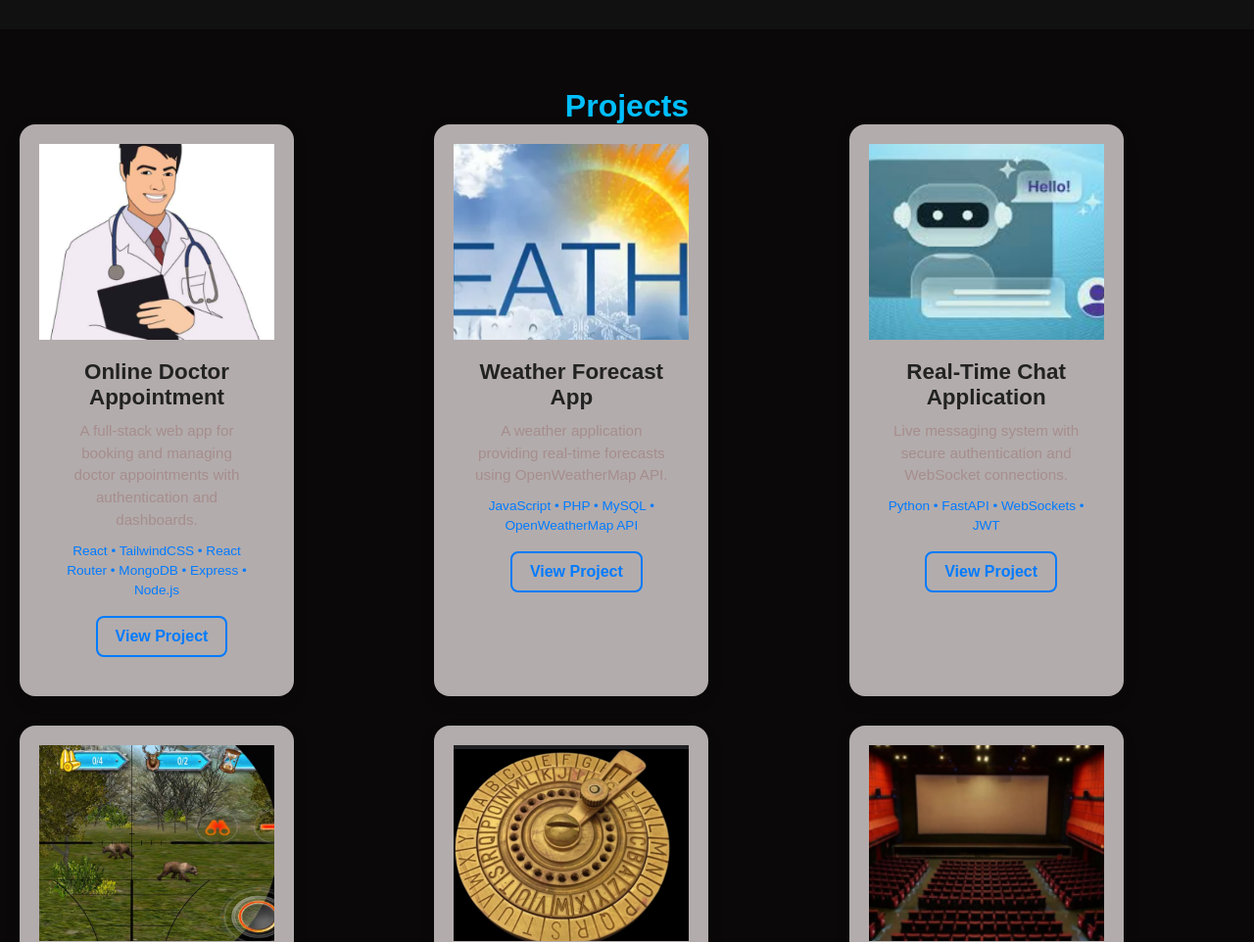
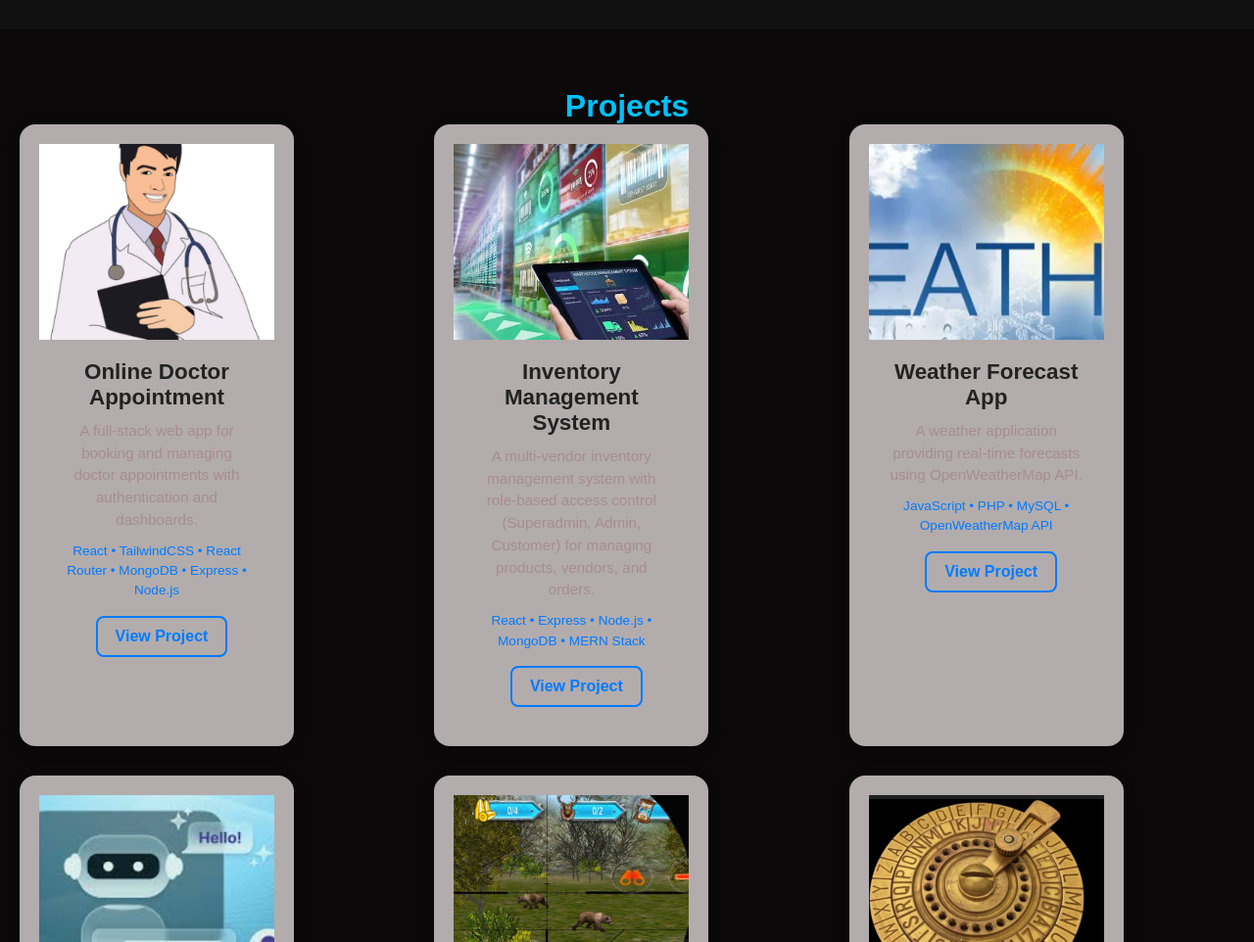
Before and after one commit to Bibisha-sapkota/portfolio, a plain HTML site: page index.html in a window 1280 px wide. Shown: the part 1780-2742 px from the top of the page at 98% size. Drawn offline with Linux system fonts and the light colour scheme.

Commit message:
Add inventory management project, AWS skill, and vercel config

```diff
--- a/index.html
+++ b/index.html
@@ -74,6 +74,7 @@
         <span class="skill-box">MongoDB</span>
         <span class="skill-box">GitHub Actions</span>
         <span class="skill-box">UI/UX Design (Basic)</span>
+        <span class="skill-box">AWS Cloud Computing</span>
       </div>
     </div>
 
@@ -132,6 +133,19 @@
   </div>
 </div>
 
+    <div class="project-card">
+  <img src="inventory.png" alt="Inventory Management System" class="project-image" />
+  <div class="project-content">
+    <h3>Inventory Management System</h3>
+    <p>A multi-vendor inventory management system with role-based access control (Superadmin, Admin, Customer) for managing products, vendors, and orders.</p>
+    <p class="tech">React • Express • Node.js • MongoDB • MERN Stack</p>
+    <a href="https://github.com/Bibisha-sapkota/Inventary-management-system-"
+       target="_blank"
+       class="btn-outline">
+       View Project
+    </a>
+  </div>
+</div>
 
 
     <div class="project-card">
```
Also changed, not shown: inventory.png (added), vercel.json (added).
